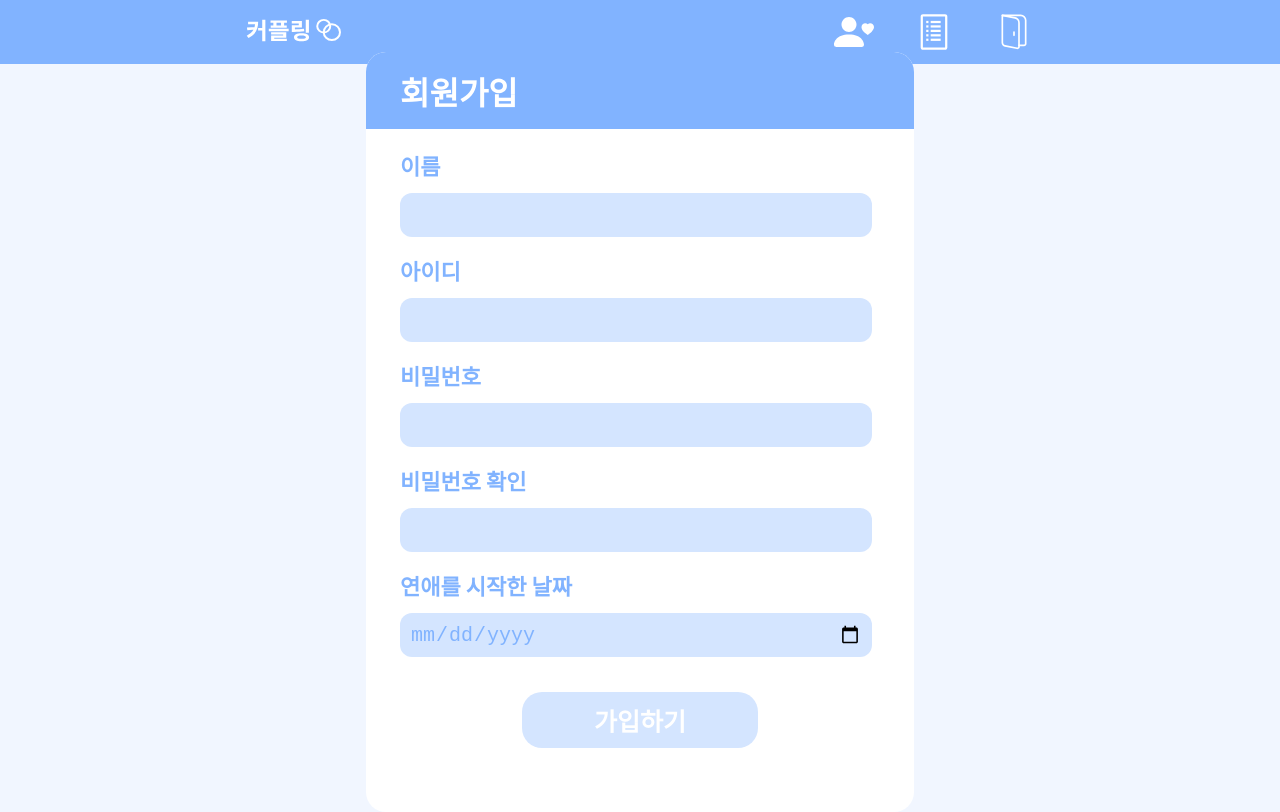
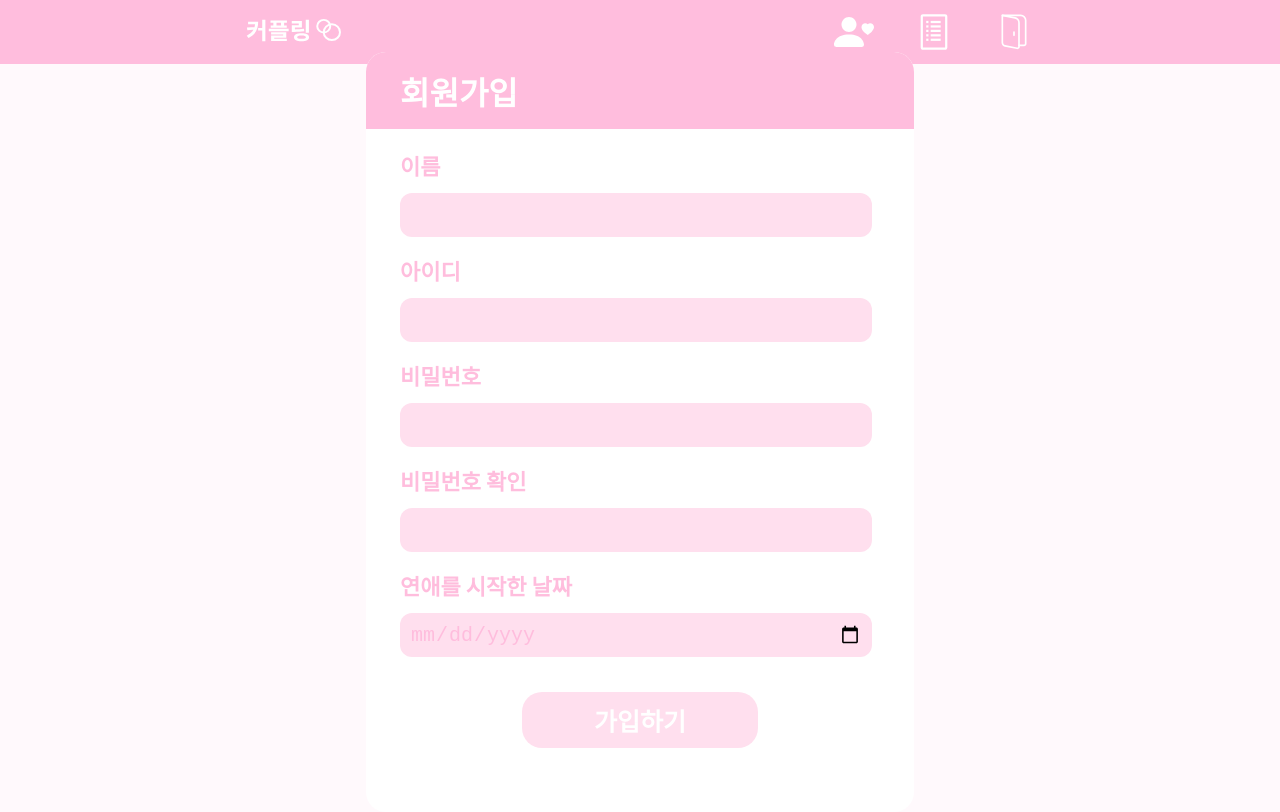
Before and after one commit to Couple-ring/Couple-ring_Front, a React (Create React App) app: page /signup in a window 1280 px wide. Built offline with nearby package versions, Linux system fonts and the light colour scheme.

Commit message:
Edit🌵 색상 변경

```diff
--- a/src/index.css
+++ b/src/index.css
@@ -2,6 +2,6 @@
 
 body {
   margin: 0;
-  background: #F1F6FF;
+  background: #FFF9FC;
   font-family: 'Noto Sans KR', sans-serif;
 }
--- a/src/style/index.ts
+++ b/src/style/index.ts
@@ -1,5 +1,5 @@
-export const MainColor = "#D4E5FF";
-export const PointColor = "#81B3FF";
+export const MainColor = "#FFDFEE";
+export const PointColor = "#FFBDDD";
 
 export const COLOR = {
   red: "#FF8181",
```
